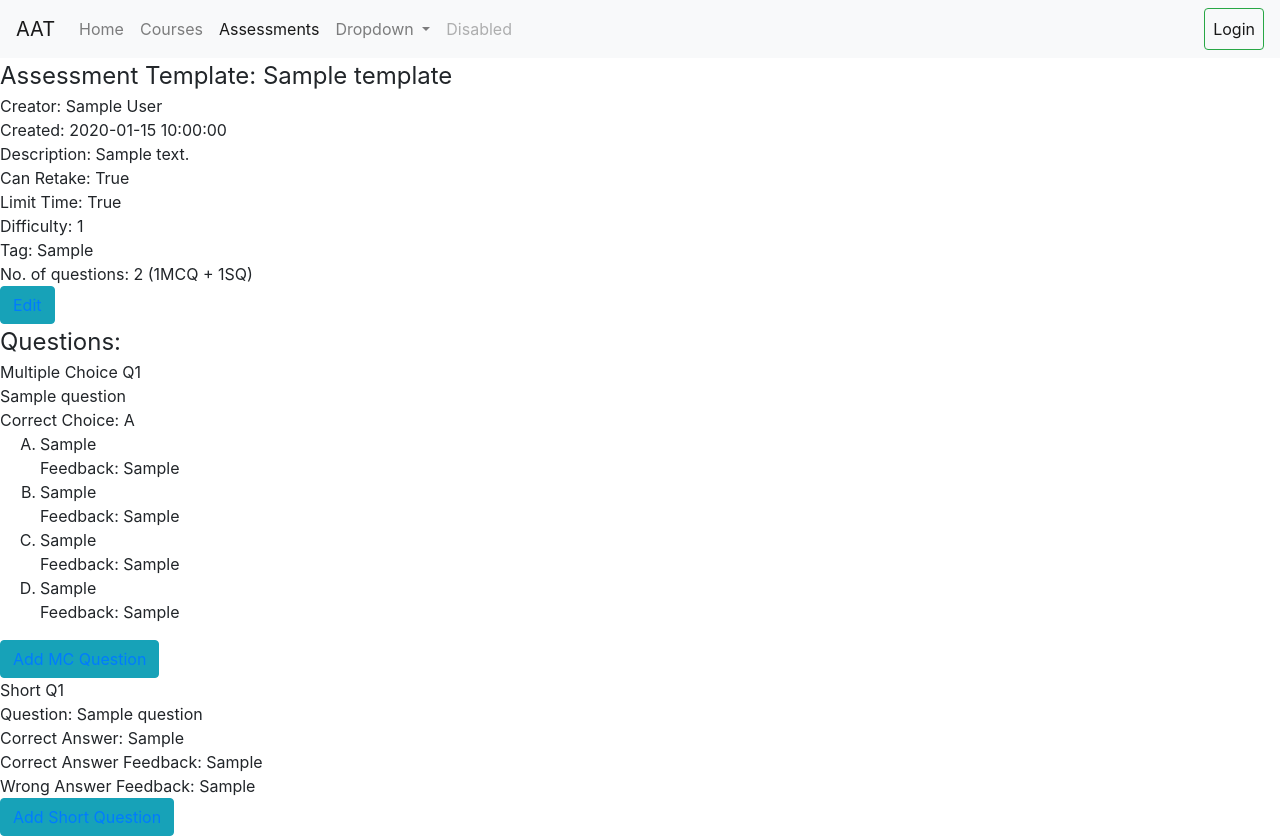
After one commit to justinlct25/AAT_cardiff_cmt313, a Flask app: page /template/view/1/1 in a window 1280 px wide. The commit adds this page. Run offline with Flask 3, Linux system fonts and the light colour scheme; tables that the repository leaves empty hold one stand-in row (values such as "Sample post").

Commit message:
almost finish teacher assessment template making with adding question

```diff
--- a/aat/forms.py
+++ b/aat/forms.py
@@ -1,5 +1,5 @@
 from flask_wtf import FlaskForm
-from wtforms import StringField, PasswordField, SubmitField, BooleanField, TextAreaField, IntegerField, SelectField, DateField
+from wtforms import StringField, PasswordField, SubmitField, BooleanField, TextAreaField, IntegerField, SelectField, DateField, FieldList, FormField, RadioField
 from wtforms.validators import DataRequired, EqualTo, ValidationError, Regexp
 from aat.models import *
 from aat import app
@@ -80,3 +80,45 @@ class StQuestionForm(FlaskForm):
   correct_ans = StringField("Answer", validators=[DataRequired()])
   feedback_correct = StringField("Feedback for Correct Answer")
   feedback_wrong = StringField("Feedback for Wrong Answer")
+  marks = IntegerField("Marks", default=1)
+
+# class McChoicesNumberForm(FlaskForm):
+#   num_choices = IntegerField('Number of Choices')
+#   submit = SubmitField('New Multiple Choices Question')
+
+# class McChoiceForm(FlaskForm):
+#   choice = StringField('Choice')
+#   correct = BooleanField('Is Correct Answer')
+
+# class McQuestionForm(FlaskForm):
+#   question = StringField('Question')
+#   options = FieldList(FormField(McChoiceForm), min_entries=0, max_entries=10)
+#   correct_answer = RadioField('Correct Answer', choices=[], coerce=int)
+
+MC_ID_CHAR = {
+  1: "A",
+  2: "B",
+  3: "C",
+  4: "D"
+}
+
+MC_CHAR_ID = {
+  "A": 1,
+  "B": 2,
+  "C": 3,
+  "D": 4
+}
+
+class McQuestionForm(FlaskForm):
+  question = StringField("Question", validators=[DataRequired()])
+  feedback = StringField("Feedback")
+  choice_1 = StringField("Choice 1")
+  choice_2 = StringField("Choice 2")
+  choice_3 = StringField("Choice 3")
+  choice_4 = StringField("Choice 4")
+  choice_feedback_1 = StringField("Feedback for Choice 1")
+  choice_feedback_2 = StringField("Feedback for Choice 2")
+  choice_feedback_3 = StringField("Feedback for Choice 3")
+  choice_feedback_4 = StringField("Feedback for Choice 4")
+  correct_choice = SelectField("Correct Choice Id", choices=["A", "B", "C", "D"])
+  marks = IntegerField("Marks", default=1)
--- a/aat/routes.py
+++ b/aat/routes.py
@@ -83,7 +83,9 @@ def template_select(course_id):
 
 @app.route("/template/new/<int:course_id>", methods=['GET', 'POST'])
 def template_new(course_id):
-    course = Course.query.get(course_id)
+    user = User.query.get(current_user.id)
+    teacher = Teacher.query.get(user.teacher.id)
+    course = Course.query.get(course_id) if not course_id == 0 else None
     form = AssessmentTemplateForm()
     if form.validate_on_submit() and current_user.teacher:
         template = AssessmentTemplate(creator_id=current_user.id, name=form.name.data, description=form.description.data, can_retake=form.can_retake.data, limit_time=form.limit_time.data, duration=form.duration.data)
@@ -92,53 +94,87 @@ def template_new(course_id):
         template.tags.append(tag)
         if course:
           template.used_in_courses.append(course)
+        teacher.created_templates.append(template)
         db.session.add(template)
         db.session.commit()
         flash("New assessment is added")
         # if not course_id == 0: # been here from templates
-        return redirect(url_for('assessment_new', template_id=template.id, course_id=course_id))
+        return redirect(url_for('template_edit', template_id=template.id, course_id=course_id))
         # else:
     return render_template("template_new.html", course=course, form=form)
+
+@app.route("/template/view/<int:template_id>/<int:course_id>", methods=['GET', 'POST'])
+def template_view(template_id, course_id):
+    template = AssessmentTemplate.query.get(template_id)
+    course = Course.query.get(course_id) if not course_id == 0 else None # course_id==0 means this route isnt get into through adding new assessment within a course
+    return render_template("template_view.html", course=course, template=template, mc_id_char=MC_ID_CHAR)
 
 @app.route("/template/edit/<int:template_id>/<int:course_id>", methods=['GET', 'POST'])
 def template_edit(template_id, course_id):
     template = AssessmentTemplate.query.get(template_id)
     course = Course.query.get(course_id)
-    # form = AssessmentTemplateForm(template=template)
-    templateForm = AssessmentTemplateForm()
-    templateForm1 = AssessmentTemplateForm()
-    templateForm2 = AssessmentTemplateForm()
-    templateForm.description.data = template.description
-    templateForm.can_retake.data = template.can_retake
-    if request.method == 'POST' and templateForm.validate():
-        template.name = templateForm.name.data
-        template.description = templateForm.description.data
-        template.can_retake = templateForm.can_retake.data
-        template.limit_time = templateForm.limit_time.data
-        template.duration = templateForm.duration.data
-        template.difficulty = Difficulty.query.get(templateForm.difficulty_id.data)
-        tag = Tag.query.get(templateForm.tag_id.data)
+    form = AssessmentTemplateForm()
+    form.description.data = template.description
+    form.can_retake.data = template.can_retake
+    if request.method == 'POST' and form.validate():
+        template.name = form.name.data
+        template.description = form.description.data
+        template.can_retake = form.can_retake.data
+        template.limit_time = form.limit_time.data
+        template.duration = form.duration.data
+        template.difficulty = Difficulty.query.get(form.difficulty_id.data)
+        tag = Tag.query.get(form.tag_id.data)
         template.tags = []
         template.tags.append(tag)
         db.session.commit()
-        return redirect(url_for("template_edit", template_id=template_id, course_id=course_id))
-    creator = User.query.get(template.creator_id)
-    creator_name = creator.firstname + " " + creator.lastname
-    return render_template("template_edit.html", course=course, template=template, template_creator=creator_name, templateForm=templateForm)
+        return redirect(url_for("template_view", template_id=template_id, course_id=course_id))
+    return render_template("template_edit.html", course=course, template=template, form=form, mc_id_char=MC_ID_CHAR)
 
 @app.route("/template/edit/question/st/new/<int:template_id>/<int:course_id>", methods=['GET', 'POST'])
 def template_edit_short_question_new(template_id, course_id):
+    user = User.query.get(current_user.id)
+    teacher = Teacher.query.get(user.teacher.id)
     template = AssessmentTemplate.query.get(template_id)
     form = StQuestionForm()
     if form.validate_on_submit():
-        question = StQuestion(question=form.question.data, correct_ans=form.correct_ans.data, feedback_correct=form.feedback_correct.data, feedback_wrong=form.feedback_wrong.data)
+        question = StQuestion(creator_id=current_user.id, question=form.question.data, correct_ans=form.correct_ans.data, feedback_correct=form.feedback_correct.data, feedback_wrong=form.feedback_wrong.data)
         db.session.add(question)
         template.st_questions.append(question)
+        teacher.created_st_questions.append(question)
         db.session.commit()
-        return redirect(url_for("template_edit", template_id=template_id, course_id=course_id))
-    creator = User.query.get(template.creator_id)
-    creator_name = creator.firstname + " " + creator.lastname
-    return render_template("question_st_new.html", template=template, template_creator=creator_name, form=form)
+        return redirect(url_for("template_view", template_id=template_id, course_id=course_id))
+    return render_template("question_st_new.html", template=template, form=form)
+
+@app.route("/template/edit/question/mc/new/<int:template_id>/<int:course_id>", methods=['GET', 'POST'])
+def template_edit_multiple_choice_question_new(template_id, course_id):
+    user = User.query.get(current_user.id)
+    teacher = Teacher.query.get(user.teacher.id)
+    template = AssessmentTemplate.query.get(template_id)
+    form = McQuestionForm()
+    if form.validate_on_submit():
+        question = McQuestion(creator_id=current_user.id, question=form.question.data, feedback=form.feedback.data, choice_1=form.choice_1.data, choice_2=form.choice_2.data, choice_3=form.choice_3.data, choice_4=form.choice_4.data, choice_feedback_1=form.choice_feedback_1.data, choice_feedback_2=form.choice_feedback_2.data, choice_feedback_3=form.choice_feedback_3.data, choice_feedback_4=form.choice_feedback_4.data, correct_choice_id=MC_CHAR_ID[form.correct_choice.data])
+        db.session.add(question)
+        template.mc_questions.append(question)
+        teacher.created_mc_questions.append(question)
+        db.session.commit()
+        return redirect(url_for("template_view", template_id=template_id, course_id=course_id))
+    return render_template("question_mc_new.html", template=template, form=form)
+
+# @app.route("/template/edit/question/mc/new/num_choices<int:template_id>/<int:course_id>", methods=['GET', 'POST'])
+# def template_edit_multiple_choice_question_new_num_choices(template_id, course_id):
+#     template = AssessmentTemplate.query.get(template_id)
+#     mcChoicesNumberForm = McChoicesNumberForm()
+#     creator = User.query.get(template.creator_id)
+#     creator_name = creator.firstname + " " + creator.lastname
+#     if mcChoicesNumberForm.validate_on_submit():
+#       mcQuestionForm = McQuestionForm()
+#       numChoices = mcChoicesNumberForm.num_choices.data
+#       mcQuestionForm.choices.min_entries = numChoices
+#       mcQuestionForm.choices.max_entries = numChoices
+#       # mcQuestionForm.options = FieldList(FormField(McChoiceForm), min_entries=numChoices, max_entries=numChoices)
+#       mcQuestionForm.correct_answer.choices = [(i, f'Choice {i+1}') for i in range(numChoices)]
+#       return render_template("question_mc_new_question.html", template=template, template_creator=creator_name, form=mcQuestionForm)
+#     return render_template("question_mc_new_num_choices.html", template=template, template_creator=creator_name, form=mcChoicesNumberForm)
 
 @app.route("/assessment/new/<int:template_id>/<int:course_id>", methods=['GET', 'POST'])
 def assessment_new(template_id, course_id):
@@ -149,7 +185,7 @@ def assessment_new(template_id, course_id):
         assessment = Assessment(course_id=course_id, is_formative=form.is_formative.data, start_at=form.start_at.data, end_at=form.end_at.data)
         assessment.template = template
         db.session.add(assessment)
-        db.flush()
+        db.session.flush()
         course.assessments.append(assessment)
         db.session.commit()
         return redirect(url_for("assessment", assessment_id=assessment.id))
--- a/aat/templates/template_select.html
+++ b/aat/templates/template_select.html
@@ -8,7 +8,7 @@
     <div class="template-container">
         {{ template.id}} {{ template.name }}
         <a href="{{url_for('assessment_new', template_id=template.id, course_id=course.id)}}">Select</a>
-        <a href="{{url_for('template_edit', template_id=template.id, course_id=course.id)}}">Edit</a>
+        <a href="{{url_for('template_view', template_id=template.id, course_id=course.id)}}">View</a>
     </div>
     {% endfor %} {% endif %}
 </div>
--- /dev/null
+++ b/aat/templates/template_view.html
@@ -0,0 +1,71 @@
+{% set active_page = "assessments" %}
+{% extends "base.html" %}
+{% block content %}
+<div class="new-template">
+    <div class="secondary-title">Assessment Template: {{ template.name }}</div>
+    <div>Creator: {{ template.creator.user.firstname }} {{template.creator.user.lastname}} </div>
+    <div>Created: {{ template.created_at }}</div>
+    <div>Description: {{ template.description }} </div>
+    <div>Can Retake: {{ template.can_retake }} </div>
+    <div>Limit Time: {{ template.limit_time }} </div>
+    <div>Difficulty: {{ template.difficulty.level }} </div>
+    <div>Tag: {{ template.tags[0].tag }} </div>
+    <div>No. of questions: {{ template.mc_questions|length + template.st_questions|length }} ({{template.mc_questions|length}}MCQ + {{template.st_questions|length}}SQ) </div>
+    <div class="btn btn-info">
+        <a href="{{url_for('template_edit', template_id=template.id, course_id=course.id )}}">Edit</a>
+    </div>
+</div>
+<div class="questions-container">
+    <div class="secondary-title">
+        Questions:
+    </div>
+    {% if template.mc_questions == [] %}
+        <div>no Multiple Choice Question yet</div>
+    {% else %}
+        {% for question in template.mc_questions %}
+            <div>Multiple Choice Q{{ loop.index }}</div>
+            <div>{{ question.question }}</div>
+            <div>Correct Choice: {{ mc_id_char[question.correct_choice_id] }}</div>
+            <ol type="A">
+                <li>
+                    <div>{{ question.choice_1 }}</div>
+                    <div>Feedback: {{ question.choice_feedback_1 }}</div>
+                </li>
+                <li>
+                    <div>{{ question.choice_2 }}</div>
+                    <div>Feedback: {{ question.choice_feedback_2 }}</div>
+                </li>
+                <li>
+                    <div>{{ question.choice_3 }}</div>
+                    <div>Feedback: {{ question.choice_feedback_3 }}</div>
+                </li>
+                <li>
+                    <div>{{ question.choice_4 }}</div>
+                    <div>Feedback: {{ question.choice_feedback_4 }}</div>
+                </li>
+            </ol>
+        {% endfor %}
+    {% endif %}
+        <div class="btn btn-info">
+            <a href="{{url_for('template_edit_multiple_choice_question_new', template_id=template.id, course_id=course.id)}}">Add MC Question</a>
+        </div>
+    <div class="short-questions">
+        {% if template.st_questions == [] %}
+            <div>no Short Question yet</div>
+        {% else %}
+            {% for question in template.st_questions %}
+                <div>Short Q{{ loop.index }}</div>
+                <div class="question-container">
+                    <div>Question: {{ question.question }} </div>
+                    <div>Correct Answer: {{ question.correct_ans }} </div>
+                    <div>Correct Answer Feedback: {{ question.feedback_correct }}</div>
+                    <div>Wrong Answer Feedback: {{ question.feedback_wrong }} </div>
+                </div>
+            {% endfor %}
+        {% endif %}
+        <div class="btn btn-info">
+            <a href="{{url_for('template_edit_short_question_new', template_id=template.id, course_id=course.id)}}">Add Short Question</a>
+        </div>
+    </div>
+</div>
+{% endblock content %}
```
Also changed, not shown: aat/associations.py (+18 -0 lines), aat/models.py (+17 -1 lines), aat/templates/assessment.html (+12 -0 lines), aat/templates/question_mc_new.html (added, +63 -0 lines), aat/templates/question_mc_new_num_choices.html (added, +21 -0 lines), aat/templates/question_mc_new_question.html (added, +33 -0 lines), aat/templates/template_edit.html (+19 -51 lines).
